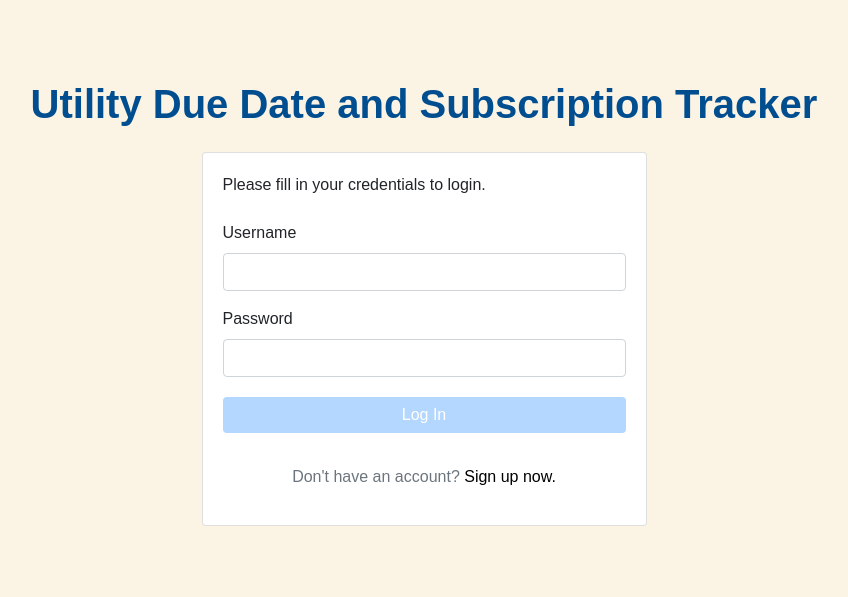
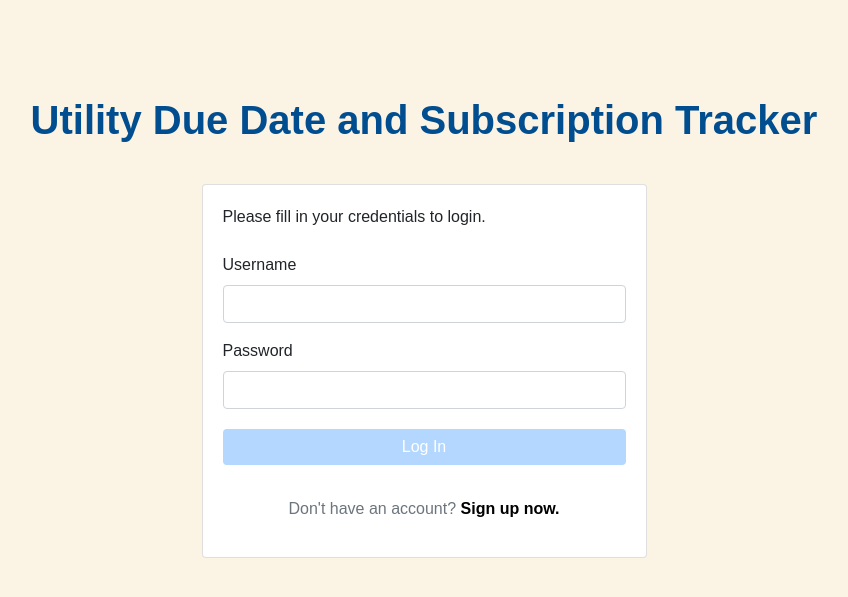
Before and after one commit to asocastro/PROJECT-SDF-UDDST, a PHP site: page /login.php in a window 1280 px wide. Shown: the top 597 px of the page, without its empty margins (216-1064 px from the left). Run offline with PHP 8.4, Linux system fonts and the light colour scheme; some web fonts are replaced.

Commit message:
Updated login.php

```diff
--- a/NEW/login.php
+++ b/NEW/login.php
@@ -105,8 +105,8 @@ if ($_SERVER["REQUEST_METHOD"] == "POST") {
 
       h1 {
         color: #004d8f;
-        padding-top: 2rem;
-        padding-bottom: 1rem;
+        padding-top: 3rem;
+        padding-bottom: 2rem;
         font-weight: bold;
       }
       h2 {
@@ -123,10 +123,7 @@ if ($_SERVER["REQUEST_METHOD"] == "POST") {
         color: #000;
       }
 
-      a:hover {
-        color: #B4d7ff;
-        text-decoration: none;
-      }
+
       .form-control:focus {
           color: #000;
           background-color: #fff;
@@ -182,7 +179,7 @@ if ($_SERVER["REQUEST_METHOD"] == "POST") {
 
                 <p class="small-xl pt-3 text-center">
                     <span class= "text-muted">Don't have an account? </span>
-                    <a href="register.php">Sign up now.</a>
+                    <a href="register.php"><b>Sign up now.</b></a>
                 </p>
         </form>
     </div>
```
